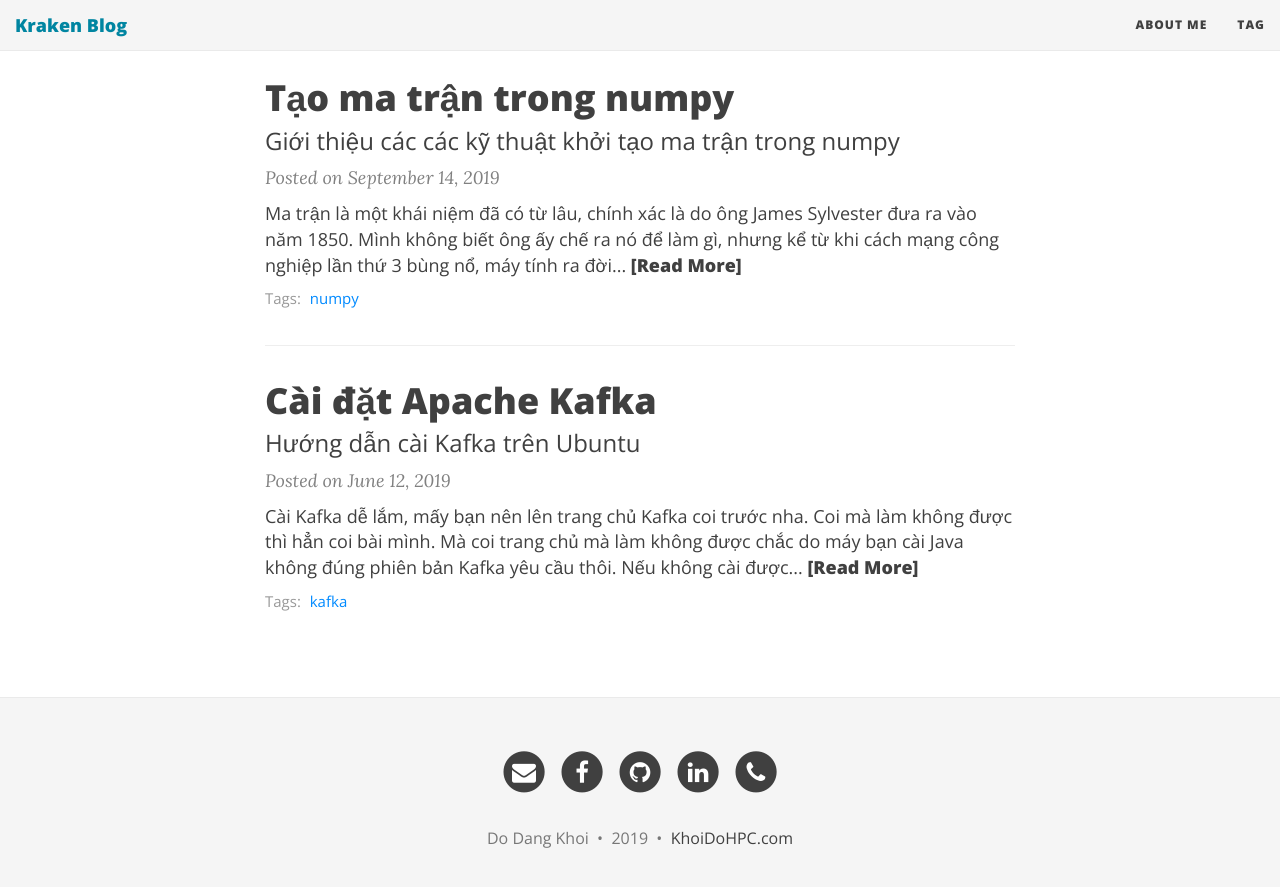
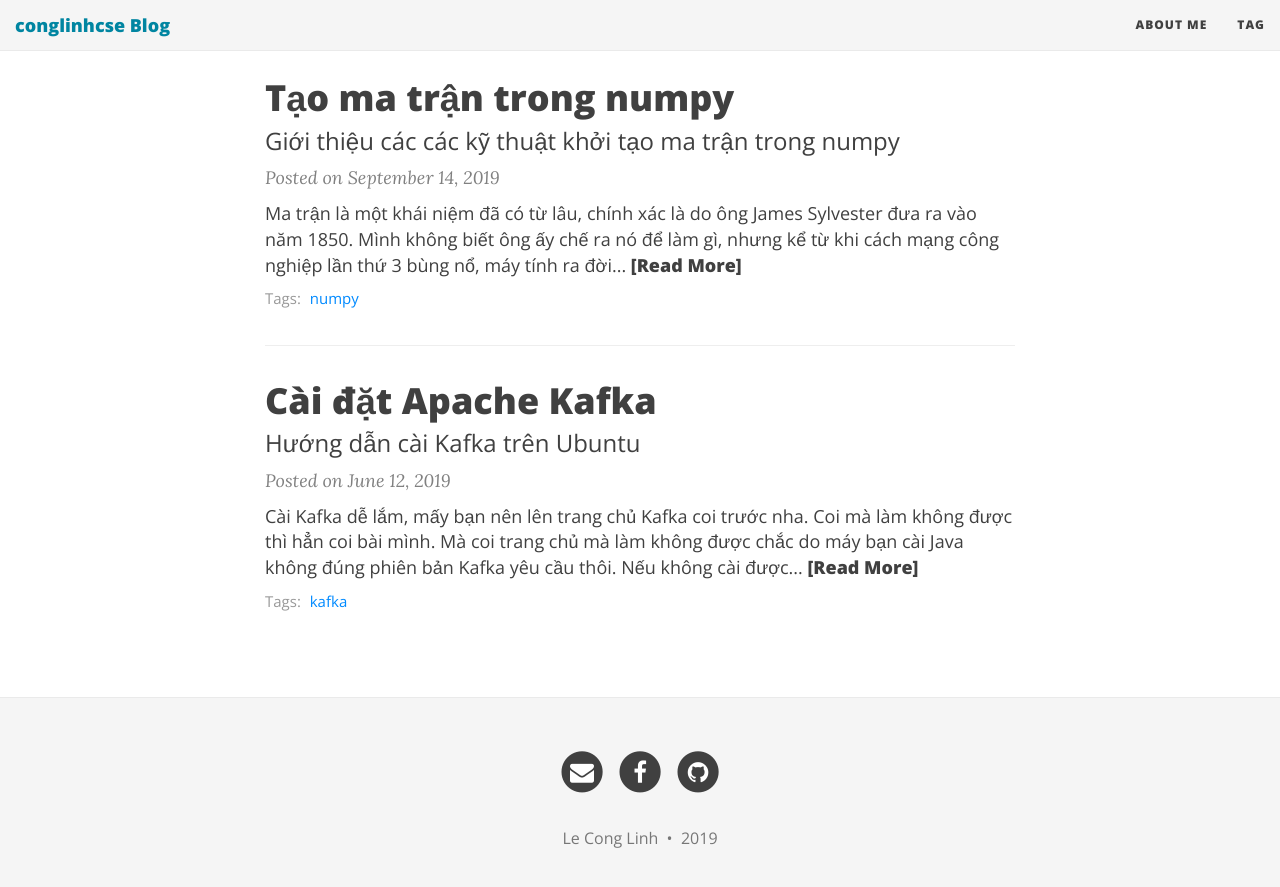
Before and after one commit to conglinhcse/conglinhcse.github.io, a Jekyll site: the page built from index.html, in a window 1280 px wide and 900 px high, scrolled down 1166 px. Shown: the top 887 px of the window. Built offline with Jekyll 4.4.1, drawn with Linux system fonts in a browser that asks for light colours; nearby versions of some CDN libraries; the list of posts is cut into pages by our own code.

Commit message:
Update _config.yml

```diff
--- a/_config.yml
+++ b/_config.yml
@@ -4,7 +4,7 @@
 # baseurl is the website's URL without the hostname
 
 # If you are building a simple GitHub user page (https://username.github.io) then use these settings:
-url: "https://khoidohpc.github.io"
+url: "https://conglinhcse.github.io"
 baseurl: ""
 
 # If you are building a GitHub project page then use these settings:
@@ -14,7 +14,7 @@ baseurl: ""
 # Of course don't forget to change the username and projectname to YOUR username and project
 
 # Name of website
-title: Kraken Blog
+title: conglinhcse Blog
 
 # Short description of your site
 description:
@@ -61,18 +61,18 @@ footer-link-col: "#404040"
 # Change all these values or delete the ones you don't want.
 # Important: you must keep the "name" parameter, everything else you can remove
 author:
-  name: Do Dang Khoi
+  name: Le Cong Linh
 
 # Select your active Social Network Links.
 # Uncomment the links you want to show in the footer and add your information to each link.
 # You can reorder the items to define the link order.
 # If you want to add a new link that isn't here, you'll need to also edit the file _data/SocialNetworks.yml
 social-network-links:
-  email: "khoi.do.hpc@outlook.com"
-  facebook: urekmazinohpc
-  github: khoidohpc
-  linkedin: khoidohoc
-  telephone: +84868182450
+  email: "conglinhcse@gmail.com"
+  facebook: conglinhcse
+  github: conglinhcse
+  #linkedin: khoidohoc
+  #telephone: +84868182450
 #  rss: false
 #  twitter: daattali
 #  reddit: yourname
@@ -96,7 +96,7 @@ share-links-active:
 
 # How to display the link to the website in the footer
 # Remove this if you don't want a link in the footer
-url-pretty: "KhoiDoHPC.com"  # eg. "deanattali.com/beautiful-jekyll"
+#url-pretty: "KhoiDoHPC.com"  # eg. "deanattali.com/beautiful-jekyll"
 
 # --- Web Statistics Section --- #
 
@@ -104,10 +104,10 @@ url-pretty: "KhoiDoHPC.com"  # eg. "deanattali.com/beautiful-jekyll"
 #gtag: ""
 
 # Fill in your Google Analytics ID to track your website using GA
-google_analytics: "UA-130087442-1"
+#google_analytics: "UA-130087442-1"
 
 # Google Tag Manager ID
-gtm: "GTM-WT4VVX6"
+#gtm: "GTM-WT4VVX6"
 
 # Matomo (aka Piwik) Web statistics
 # Uncomment the following section to enable Matomo. The opt-out parameter controls
@@ -121,7 +121,7 @@ gtm: "GTM-WT4VVX6"
 # --- Comments --- #
 
 # Fill in your Disqus shortname (NOT the userid) if you want to support Disqus comments
-disqus: "https-urekmazinotog-github-io"
+#disqus: "https-urekmazinotog-github-io"
 
 # If you want to use JustComments fill with the API Key
 #just-comments: "ABCD-EFGH-IJKL"
```
